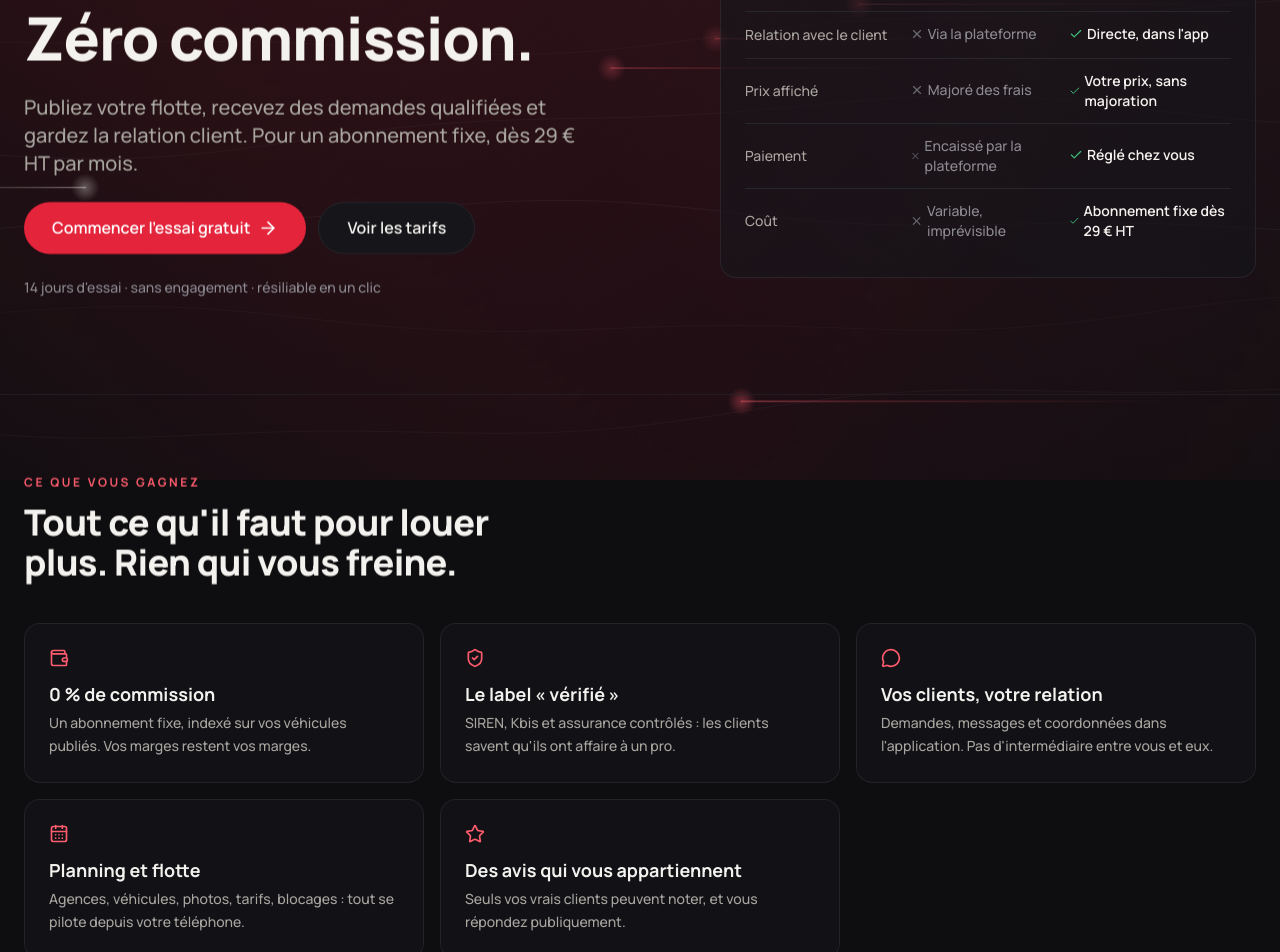
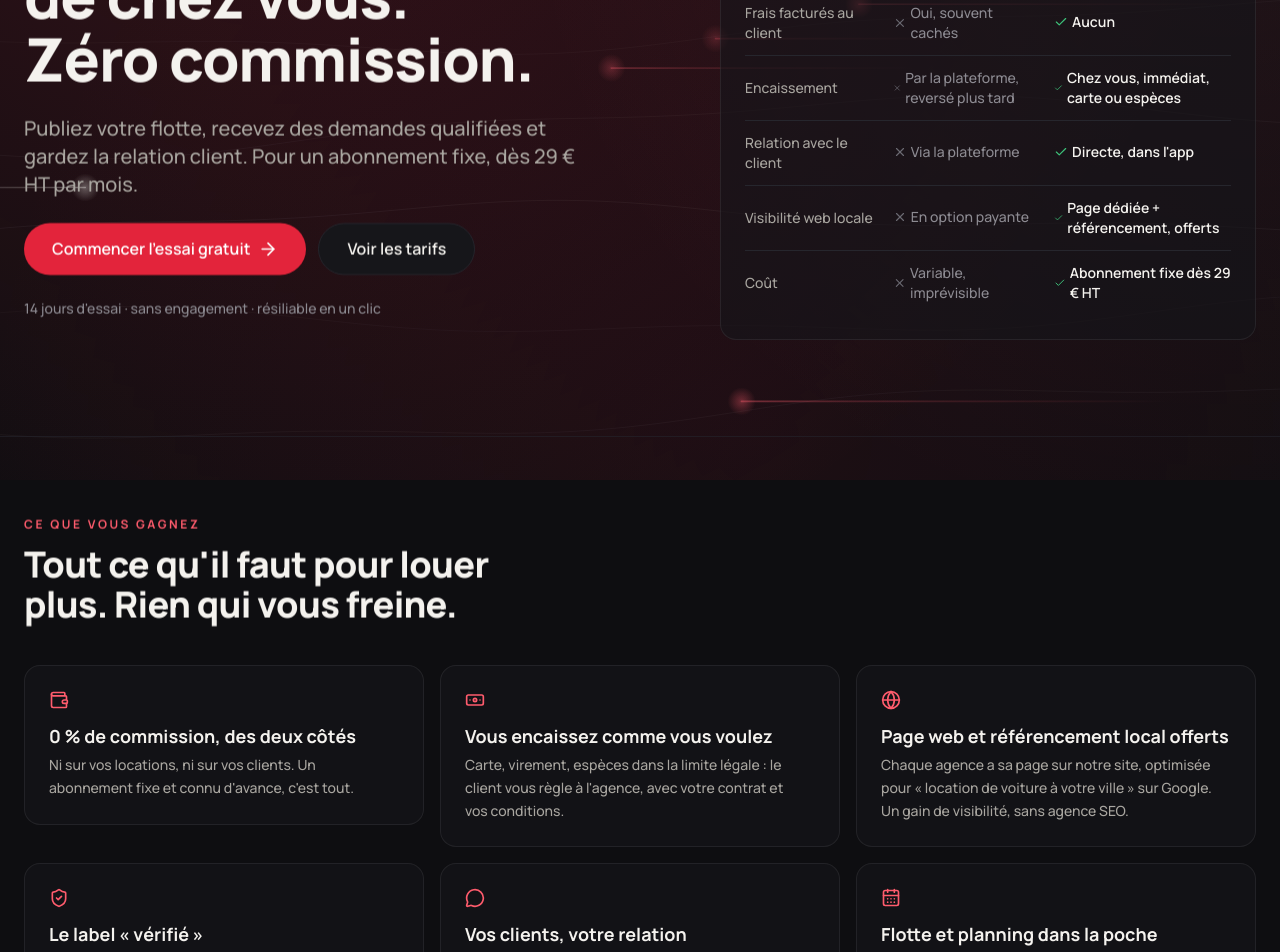
Before and after one commit to Othmaan01/Location-voiture, a Next.js app in the folder apps/web/: page /pro in a window 1280 px wide. Shown: the part 320-1272 px from the top of the page. Built offline with nearby package versions, Linux system fonts and the light colour scheme; no server answers.

Commit message:
feat(web): discours renforce : moments de vie, zero commission des deux cotes, encaissement libre dont especes, page web et referencement local offerts dans l'offre, bloc SEO
Co-Authored-By: Claude Fable 5.1 <noreply@anthropic.com>

```diff
--- a/apps/web/src/app/page.tsx
+++ b/apps/web/src/app/page.tsx
@@ -2,12 +2,16 @@ import Link from "next/link";
 import {
   ArrowRight,
   BadgeCheck,
+  Briefcase,
   CalendarCheck,
+  Heart,
   MessageCircle,
+  Plane,
   Search,
   ShieldCheck,
   Star,
   Wallet,
+  Wrench,
 } from "lucide-react";
 
 import { Reveal } from "@/components/fx/reveal";
@@ -66,10 +70,37 @@ const PROMISES = [
   },
 ];
 
+const MOMENTS = [
+  {
+    Icon: Heart,
+    title: "Votre pote se marie samedi",
+    text: "Et vous cherchez encore votre loc'. Une berline propre, réservée en deux minutes, récupérée près de chez vous.",
+  },
+  {
+    Icon: Wrench,
+    title: "La voiture est au garage",
+    text: "Marre de vous retrouver sans voiture à la dernière minute ? Un pro à côté a ce qu'il faut, dès demain matin.",
+  },
+  {
+    Icon: Plane,
+    title: "Un week-end, des vacances",
+    text: "Un SUV pour la montagne, un cabriolet pour la côte. Le prix du loueur, aucune commission, kilomètres clairs.",
+  },
+  {
+    Icon: Briefcase,
+    title: "Un déplacement pro",
+    text: "Un rendez-vous client, un salon, une mission. Une voiture fiable, une facture nette, un interlocuteur joignable.",
+  },
+];
+
 const FAQ = [
   {
     q: "Est-ce que je paie quelque chose à la plateforme ?",
-    a: "Non. L'application est gratuite pour les clients et nous ne prenons aucune commission. Vous payez le loueur, au prix qu'il affiche, directement à l'agence.",
+    a: "Non. L'application est gratuite pour les clients et nous ne prenons aucune commission, ni sur vous, ni sur le loueur. Vous payez le loueur, au prix qu'il affiche, directement à l'agence, par carte, virement ou espèces selon ses conditions.",
+  },
+  {
+    q: "Louer chez un loueur professionnel, c'est plus cher qu'entre particuliers ?",
+    a: "Souvent moins, à prestation égale : pas de commission de plateforme, un véhicule entretenu et assuré par une entreprise, un vrai contrat et une caution encadrée. Et le prix affiché est le prix payé.",
   },
   {
     q: "Comment savez-vous qu'un loueur est sérieux ?",
@@ -205,6 +236,31 @@ export default async function HomePage() {
         )}
       </section>
 
+      <section className="container-page pb-20">
+        <Reveal>
+          <SectionTitle
+            eyebrow="Il y a toujours une bonne raison"
+            title="Une voiture quand vous en avez besoin. Pas quand le comptoir ouvre."
+            text="Louer une voiture ne devrait pas être une corvée. Des loueurs professionnels près de chez vous, disponibles pour un jour, un week-end ou un mois."
+          />
+        </Reveal>
+        <ul className="mt-10 grid gap-4 sm:grid-cols-2 lg:grid-cols-4">
+          {MOMENTS.map(({ Icon, title, text }, i) => (
+            <li key={title}>
+              <Reveal delay={i * 90}>
+                <Tilt className="glass h-full rounded-card p-6">
+                  <span className="flex size-11 items-center justify-center rounded-2xl bg-brand-soft text-brand-tint">
+                    <Icon className="size-5" />
+                  </span>
+                  <p className="mt-5 text-lg font-bold text-ink-900">{title}</p>
+                  <p className="mt-2 text-sm leading-relaxed text-ink-600">{text}</p>
+                </Tilt>
+              </Reveal>
+            </li>
+          ))}
+        </ul>
+      </section>
+
       <section className="border-y border-ink-200/60 bg-surface/40">
         <div className="container-page grid gap-10 py-20 md:grid-cols-[0.9fr_1.1fr] md:items-start">
           <Reveal>
@@ -264,9 +320,9 @@ export default async function HomePage() {
               </div>
               <dl className="grid grid-cols-3 gap-4 md:grid-cols-1">
                 {[
-                  ["0 %", "de commission"],
-                  ["14 j", "d'essai gratuit"],
-                  ["dès 29 €", "par mois HT"],
+                  ["0 %", "de commission, des deux côtés"],
+                  ["Offert", "page web + référencement local"],
+                  ["dès 29 €", "par mois HT, 14 jours d'essai"],
                 ].map(([v, l]) => (
                   <div key={l} className="rounded-2xl border border-ink-200 bg-surface/70 p-4">
                     <dd className="text-2xl font-extrabold text-ink-900 md:text-3xl">{v}</dd>
@@ -300,6 +356,30 @@ export default async function HomePage() {
 
       <Faq items={FAQ} />
 
+      <section className="container-page pb-16">
+        <Reveal>
+          <div className="max-w-3xl space-y-4 text-sm leading-relaxed text-ink-500">
+            <h2 className="text-lg font-bold text-ink-700">
+              Location de voiture près de chez vous, avec des loueurs professionnels
+            </h2>
+            <p>
+              Louer une voiture pour un mariage, un week-end, des vacances, un déplacement
+              professionnel ou pendant que la vôtre est au garage : notre plateforme réunit des
+              loueurs de voitures professionnels vérifiés dans toute la France. Citadines, berlines,
+              SUV, familiales, cabriolets ou véhicules de prestige, chaque véhicule est proposé au
+              prix du loueur, sans commission de plateforme.
+            </p>
+            <p>
+              Contrairement à un comparateur ou à une location entre particuliers, vous traitez
+              directement avec une agence de location : contrat, assurance, caution et paiement se
+              font chez le loueur, en toute transparence. Recherchez par ville, comparez les tarifs
+              à la journée, envoyez votre demande de réservation depuis l&apos;application et suivez
+              votre location jusqu&apos;au retour du véhicule.
+            </p>
+          </div>
+        </Reveal>
+      </section>
+
       <section className="container-page pb-20">
         <Reveal>
           <div className="glass rounded-card p-8 text-center md:p-14">
--- a/apps/web/src/app/pro/page.tsx
+++ b/apps/web/src/app/pro/page.tsx
@@ -1,8 +1,10 @@
 import type { Metadata } from "next";
 import {
   ArrowRight,
+  Banknote,
   CalendarDays,
   Check,
+  Globe,
   MessageCircle,
   ShieldCheck,
   Star,
@@ -20,42 +22,53 @@ import { ButtonLink } from "@/components/ui/button";
 export const metadata: Metadata = {
   title: "Loueurs : vos véhicules devant des clients, sans commission",
   description:
-    "Publiez votre flotte, recevez des demandes de réservation et gérez votre planning depuis l'application. Loueurs vérifiés, abonnement fixe, 0 % de commission, 14 jours d'essai.",
+    "Loueurs de voitures : publiez votre flotte, recevez des demandes et encaissez comme vous voulez. 0 % de commission, page web dédiée et référencement local offerts, abonnement fixe dès 29 € HT, 14 jours d'essai.",
 };
 
 const BENEFITS = [
   {
     Icon: Wallet,
-    title: "0 % de commission",
-    text: "Un abonnement fixe, indexé sur vos véhicules publiés. Vos marges restent vos marges.",
+    title: "0 % de commission, des deux côtés",
+    text: "Ni sur vos locations, ni sur vos clients. Un abonnement fixe et connu d'avance, c'est tout.",
+  },
+  {
+    Icon: Banknote,
+    title: "Vous encaissez comme vous voulez",
+    text: "Carte, virement, espèces dans la limite légale : le client vous règle à l'agence, avec votre contrat et vos conditions.",
+  },
+  {
+    Icon: Globe,
+    title: "Page web et référencement local offerts",
+    text: "Chaque agence a sa page sur notre site, optimisée pour « location de voiture à votre ville » sur Google. Un gain de visibilité, sans agence SEO.",
   },
   {
     Icon: ShieldCheck,
     title: "Le label « vérifié »",
-    text: "SIREN, Kbis et assurance contrôlés : les clients savent qu'ils ont affaire à un pro.",
+    text: "SIREN, Kbis et assurance contrôlés : les clients savent qu'ils ont affaire à un professionnel.",
   },
   {
     Icon: MessageCircle,
     title: "Vos clients, votre relation",
-    text: "Demandes, messages et coordonnées dans l'application. Pas d'intermédiaire entre vous et eux.",
+    text: "Demandes, messages et coordonnées dans l'application. Aucun intermédiaire entre vous et eux.",
   },
   {
     Icon: CalendarDays,
-    title: "Planning et flotte",
-    text: "Agences, véhicules, photos, tarifs, blocages : tout se pilote depuis votre téléphone.",
+    title: "Flotte et planning dans la poche",
+    text: "Agences, véhicules, photos, tarifs, blocages, notifications : tout se pilote depuis votre téléphone.",
   },
   {
     Icon: Star,
     title: "Des avis qui vous appartiennent",
-    text: "Seuls vos vrais clients peuvent noter, et vous répondez publiquement.",
+    text: "Seuls vos vrais clients peuvent noter, et vous répondez publiquement. Votre réputation travaille pour vous.",
   },
 ];
 
 const COMPARE = [
   ["Commission sur chaque location", "15 à 30 %", "0 %"],
+  ["Frais facturés au client", "Oui, souvent cachés", "Aucun"],
+  ["Encaissement", "Par la plateforme, reversé plus tard", "Chez vous, immédiat, carte ou espèces"],
   ["Relation avec le client", "Via la plateforme", "Directe, dans l'app"],
-  ["Prix affiché", "Majoré des frais", "Votre prix, sans majoration"],
-  ["Paiement", "Encaissé par la plateforme", "Réglé chez vous"],
+  ["Visibilité web locale", "En option payante", "Page dédiée + référencement, offerts"],
   ["Coût", "Variable, imprévisible", "Abonnement fixe dès 29 € HT"],
 ];
 
--- a/apps/web/src/app/tarifs/page.tsx
+++ b/apps/web/src/app/tarifs/page.tsx
@@ -11,7 +11,7 @@ export const revalidate = 3600;
 export const metadata: Metadata = {
   title: "Abonnement loueur : tarifs",
   description:
-    "Un abonnement mensuel indexé sur le nombre de véhicules publiés, 14 jours d'essai, aucune commission sur vos locations.",
+    "Abonnement loueur : un prix fixe selon vos véhicules publiés, 0 % de commission, encaissement libre, page web et référencement local offerts, 14 jours d'essai.",
 };
 
 export default async function PricingPage() {
@@ -24,9 +24,10 @@ export default async function PricingPage() {
           Un abonnement simple, aucune commission
         </h1>
         <p className="mt-3 text-muted-foreground">
-          Le prix dépend d&apos;une seule chose : le nombre de véhicules que vous publiez. Vos
-          clients vous règlent directement. 14 jours d&apos;essai gratuit, résiliable à tout moment.
-          Prix hors taxes.
+          Le prix dépend d&apos;une seule chose : le nombre de véhicules que vous publiez. Aucune
+          commission, ni sur vous, ni sur vos clients. Vous encaissez directement, carte, virement
+          ou espèces. Page web et référencement local inclus. 14 jours d&apos;essai gratuit,
+          résiliable à tout moment. Prix hors taxes.
         </p>
       </div>
       <div className="mt-10 grid gap-4 md:grid-cols-2 lg:grid-cols-4">
@@ -52,10 +53,12 @@ export default async function PricingPage() {
             </p>
             <ul className="mt-5 space-y-2 text-sm text-ink-700">
               {[
-                "Profil et flotte visibles dans l'application",
-                "Demandes, messages et calendrier",
-                "Avis clients et réponses",
-                "Aucune commission",
+                "0 % de commission, des deux côtés",
+                "Encaissement direct, carte ou espèces",
+                "Page web dédiée + référencement local offerts",
+                "Profil et flotte dans l'application",
+                "Demandes, messages, calendrier, notifications",
+                "Avis clients et réponses publiques",
               ].map((f) => (
                 <li key={f} className="flex gap-2">
                   <Check className="mt-0.5 size-4 shrink-0 text-success" /> {f}
```
